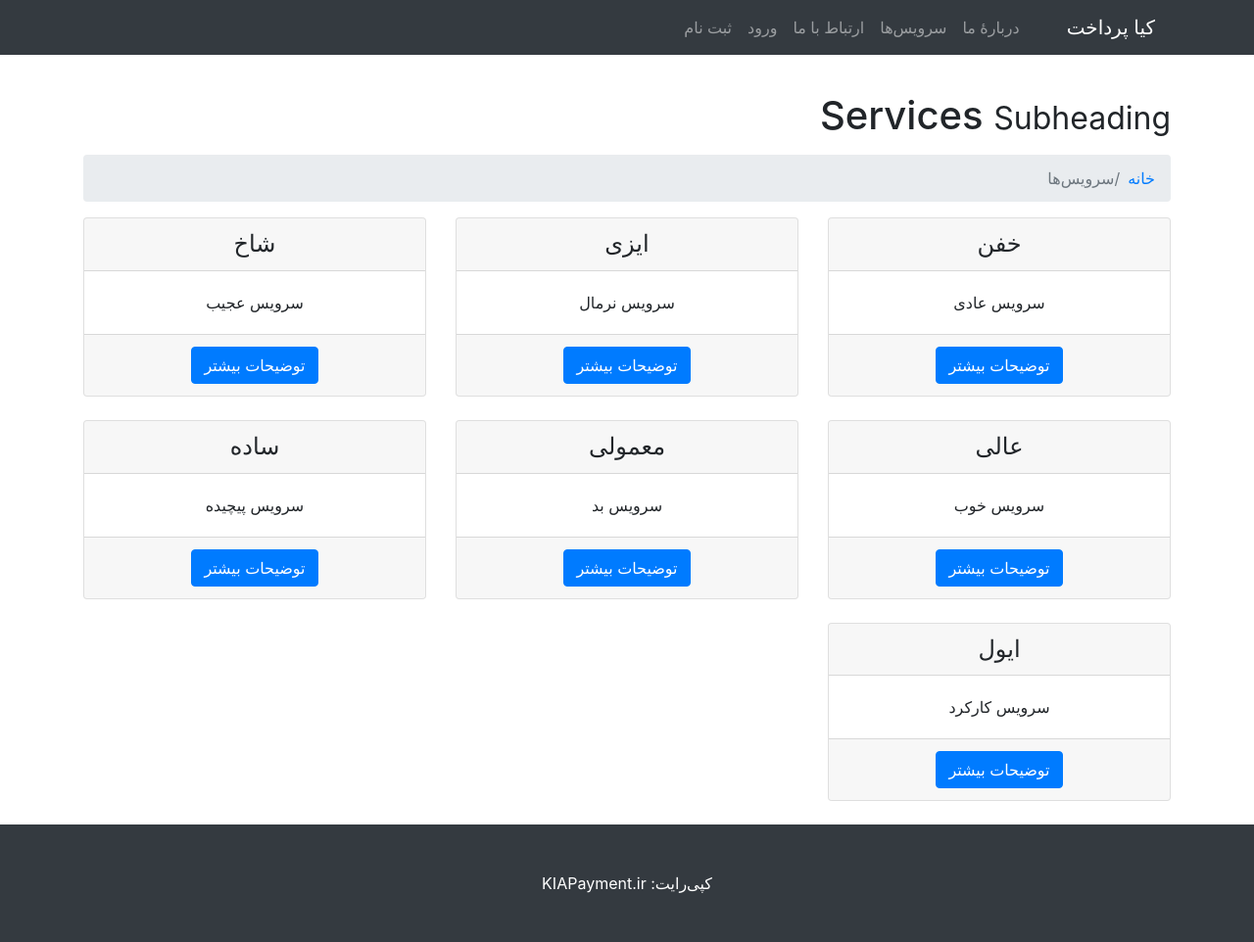
After one commit to iranpak/KIA_payment, a Django app: page /services/ in a window 1280 px wide. The commit adds this page. Shown: the whole page at 98% size. Run offline with Django 3.2, Linux system fonts and the light colour scheme; some libraries are stand-ins or nearby versions.

Commit message:
added some changes along with minor improvements and bit js. added services page with test templates in views.py file

```diff
--- a/KIA_general/views.py
+++ b/KIA_general/views.py
@@ -39,3 +39,26 @@ def user_restricted(request):
     context = {}
     template = loader.get_template('KIA_general/user_restricted.html')
     return HttpResponse(template.render(context, request))
+
+
+def services(request):
+    ss = [
+        {'name': 'خفن',
+         'info': 'سرویس عادی'},
+        {'name': 'ایزی',
+         'info': 'سرویس نرمال'},
+        {'name': 'شاخ',
+         'info': 'سرویس عجیب'},
+        {'name': 'عالی',
+         'info': 'سرویس خوب'},
+        {'name': 'معمولی',
+         'info': 'سرویس بد'},
+        {'name': 'ساده',
+         'info': 'سرویس پیچیده'},
+        {'name': 'ایول',
+         'info': 'سرویس کارکرد'},
+    ]
+    return render(request, 'KIA_general/services.html', {'ss': ss})
+    # context = {}
+    # template = loader.get_template('KIA_general/services.html')
+    # return HttpResponse(template.render(context, request))
--- a/KIA_payment/urls.py
+++ b/KIA_payment/urls.py
@@ -36,6 +36,7 @@ urlpatterns = [
     path('not_authorized/', KIA_gen_views.not_authorized, name='not_authorized'),
     path('access_denied/', KIA_gen_views.access_denied, name='access_denied'),
     path('user_restricted/', KIA_gen_views.user_restricted, name='user_restricted'),
+    path('services/', KIA_gen_views.services, name='services'),
     # admin
     # panels
 
@@ -53,8 +54,10 @@ urlpatterns = [
     path('logout/', auth_views.logout, {'template_name': 'KIA_auth/logout.html'}, name='logout'),
     path('signup/', KIA_auth_views.sign_up, name='signup'),
 
-    path('edit_profile', KIA_auth_views.edit_profile, name='edit_profile'),
-    path('change_password', KIA_auth_views.change_password, name='change_password'),
+    # user panel
+    path('edit_profile/', KIA_auth_views.edit_profile, name='edit_profile'),
+    path('change_password/', KIA_auth_views.change_password, name='change_password'),
+    path('add_credit/', KIA_auth_views.add_credit, name='add_credit'),
 
     path('employee_login/', test_app_views.employee_login, name='employee_login'),
     path('admin_login/', test_app_views.admin_login, name='admin_login'),
--- a/templates/KIA_auth/change_password.html
+++ b/templates/KIA_auth/change_password.html
@@ -9,7 +9,7 @@
       <div class="list-group">
         <a href="/edit_profile" class="list-group-item list-group-item-action">ویرایش پروفایل</a>
         <a href="/change_password" class="list-group-item list-group-item-action active">تغییر رمز عبور</a>
-        <a href="#" class="list-group-item list-group-item-action disabled">اضافه کردن اعتبار</a>
+        <a href="/add_credit" class="list-group-item list-group-item-action">اضافه کردن اعتبار</a>
       </div>
     </div>
 
--- a/templates/KIA_auth/edit_profile.html
+++ b/templates/KIA_auth/edit_profile.html
@@ -9,7 +9,7 @@
       <div class="list-group">
         <a href="/edit_profile" class="list-group-item list-group-item-action active">ویرایش پروفایل</a>
         <a href="/change_password" class="list-group-item list-group-item-action">تغییر رمز عبور</a>
-        <a href="#" class="list-group-item list-group-item-action disabled">اضافه کردن اعتبار</a>
+        <a href="/add_credit" class="list-group-item list-group-item-action">اضافه کردن اعتبار</a>
       </div>
     </div>
 
--- /dev/null
+++ b/templates/KIA_general/services.html
@@ -0,0 +1,50 @@
+{% extends "master.html" %}
+
+{% block content %}
+
+  <!-- Page Content -->
+  <div class="container">
+
+    <!-- Page Heading/Breadcrumbs -->
+    <div align="right">
+      <h1 class="mt-4 mb-3">Services
+        <small>Subheading</small>
+      </h1>
+    </div>
+
+    <ol class="breadcrumb">
+      <li class="breadcrumb-item">
+        <a href="/">خانه</a>
+      </li>
+      <li class="breadcrumb-item active">سرویس‌ها</li>
+    </ol>
+
+    <!-- Image Header -->
+    {#    <img class="img-fluid rounded mb-4" src="http://placehold.it/1200x300" alt="">#}
+
+    <!-- Marketing Icons Section -->
+    {% for s in ss %}
+      {% if forloop.counter0|divisibleby:3 %}
+        <div class="row" align="center">
+      {% endif %}
+
+    <div class="col-lg-4 mb-4">
+      <div class="card h-100">
+        <h4 class="card-header">{{ s.name }}</h4>
+        <div class="card-body">
+          <p class="card-text">{{ s.info }}</p>
+        </div>
+        <div class="card-footer">
+          <a href="#" class="btn btn-primary">توضیحات بیشتر</a>
+        </div>
+      </div>
+    </div>
+
+    {% if forloop.counter0|add:1|divisibleby:3 or forloop.counter == ss|length %}
+      </div>
+    {% endif %}
+
+    {% endfor %}
+
+  </div>
+{% endblock content %}
--- a/templates/KIA_section/header.html
+++ b/templates/KIA_section/header.html
@@ -19,33 +19,23 @@
     <div class="collapse navbar-collapse" id="navbarResponsive">
       <ul class="navbar-nav ml-auto">
         <li class="nav-item">
-          <a class="nav-link" href="/about">دربارهٔ ما</a>
+          <a class="nav-link" href="/about" id="about">دربارهٔ ما</a>
         </li>
         <li class="nav-item">
-          <a class="nav-link" href="/services">سرویس‌ها</a>
+          <a class="nav-link" href="/services" id="services">سرویس‌ها</a>
         </li>
-        <li class="nav-item active">
-          <a class="nav-link" href="/contact_us">ارتباط با ما</a>
+        <li class="nav-item">
+          <a class="nav-link" href="/contact_us" id="contact_us">ارتباط با ما</a>
         </li>
-        {% comment %}<li class="nav-item dropdown">
-          <a class="nav-link dropdown-toggle" href="#" id="navbarDropdownBlog" data-toggle="dropdown"
-             aria-haspopup="true" aria-expanded="false">
-            Other Pages
-          </a>
-          <div class="dropdown-menu dropdown-menu-right" aria-labelledby="navbarDropdownBlog">
-            <a class="dropdown-item" href="full-width.html">Full Width Page</a>
-            <a class="dropdown-item" href="sidebar.html">Sidebar Page</a>
-            <a class="dropdown-item" href="faq.html">FAQ</a>
-            <a class="dropdown-item" href="404.html">404</a>
-            <a class="dropdown-item" href="pricing.html">Pricing Table</a>
-          </div>
-        </li>{% endcomment %}
+{#        <li class="nav-item active">#}
+{#          <a class="nav-link" id="testA" href="/404">تست</a>#}
+{#        </li>#}
         {% if user.is_authenticated %}
           <li class="nav-item">
-            <a class="nav-link" href="/admin/panel">پنل مدیریت</a>
+            <a class="nav-link" href="/admin/panel" id="admin">پنل مدیریت</a>
           </li>
           <li class="nav-item dropdown">
-            <a class="nav-link dropdown-toggle" href="#" id="navbarDropdownBlog" data-toggle="dropdown"
+            <a class="nav-link dropdown-toggle" href="#" id="profile" data-toggle="dropdown"
                aria-haspopup="true" aria-expanded="false">
               پروفایل
             </a>
@@ -53,18 +43,19 @@
                  style="padding-left: 18px">
               <a class="dropdown-item" href="/edit_profile">تغییر مشخصات</a>
               <a class="dropdown-item" href="/change_password">تغییر رمز عبور</a>
-              <a class="dropdown-item" href="faq.html">افزایش اعتبار</a>
+              <a class="dropdown-item" href="/add_credit">افزایش اعتبار</a>
+{#              <a class="dropdown-item" href="faq.html">افزایش اعتبار</a>#}
             </div>
           </li>
           <li class="nav-item">
-            <a class="nav-link" href="/logout">خروج</a>
+            <a class="nav-link" href="/logout" id="logout">خروج</a>
           </li>
         {% else %}
           <li class="nav-item">
-            <a class="nav-link" href="/login">ورود</a>
+            <a class="nav-link" href="/login" id="login">ورود</a>
           </li>
           <li class="nav-item">
-            <a class="nav-link" href="/signup">ثبت نام</a>
+            <a class="nav-link" href="/signup" id="signup">ثبت نام</a>
           </li>
         {% endif %}
       </ul>
@@ -84,6 +75,27 @@
         integrity="sha384-ChfqqxuZUCnJSK3+MXmPNIyE6ZbWh2IMqE241rYiqJxyMiZ6OW/JmZQ5stwEULTy"
         crossorigin="anonymous"></script>
 
+<script>
+  var loc = document.URL.match(/\/[a-z_]+\//)[0];
+  loc = loc.substring(1, loc.length - 1);
+  {#document.getElementById("testA").innerHTML = loc;#}
+
+  if (loc == 'services')
+      document.getElementById("services").className += " active";
+  else if (loc == 'admin')
+      document.getElementById("admin").className += " active";
+  else if (loc == 'about')
+      document.getElementById("about").className += " active";
+  else if (loc == 'contact_us')
+      document.getElementById("contact_us").className += " active";
+  else if (loc == 'login')
+      document.getElementById("login").className += " active";
+  else if (loc == 'signup')
+      document.getElementById("signup").className += " active";
+  else
+      document.getElementById("profile").className += " active";
+</script>
+
 {#<div class="container-fluid mt-5" style="height: 45px; background: linear-gradient(to right, #00ffff, #006666);">#}
 {#</div>#}
 
```
Also changed, not shown: KIA_admin/views.py (+8 -2 lines), KIA_auth/views.py (+48 -0 lines), templates/KIA_admin/remove_restriction.html (added, +43 -0 lines), templates/KIA_admin/restrict_user.html (added, +51 -0 lines), templates/KIA_auth/add_credit.html (added, +75 -0 lines).
